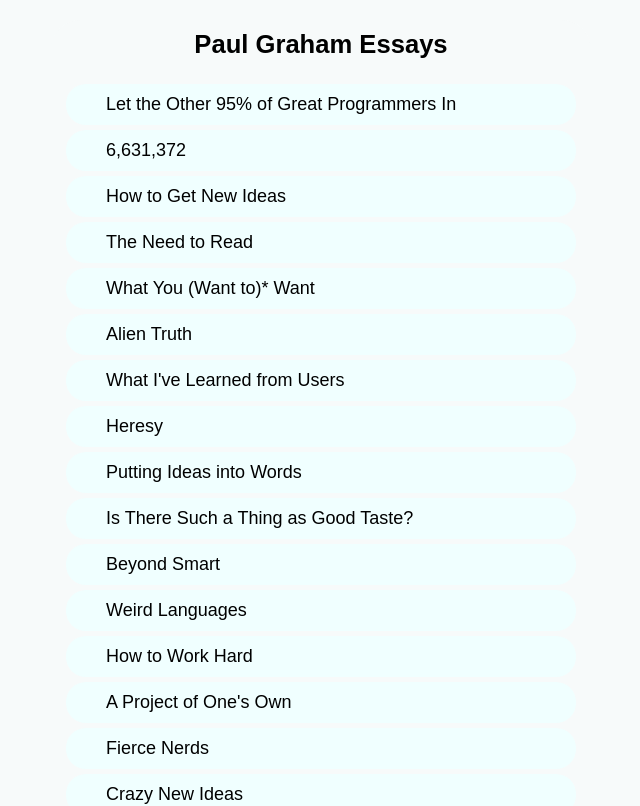
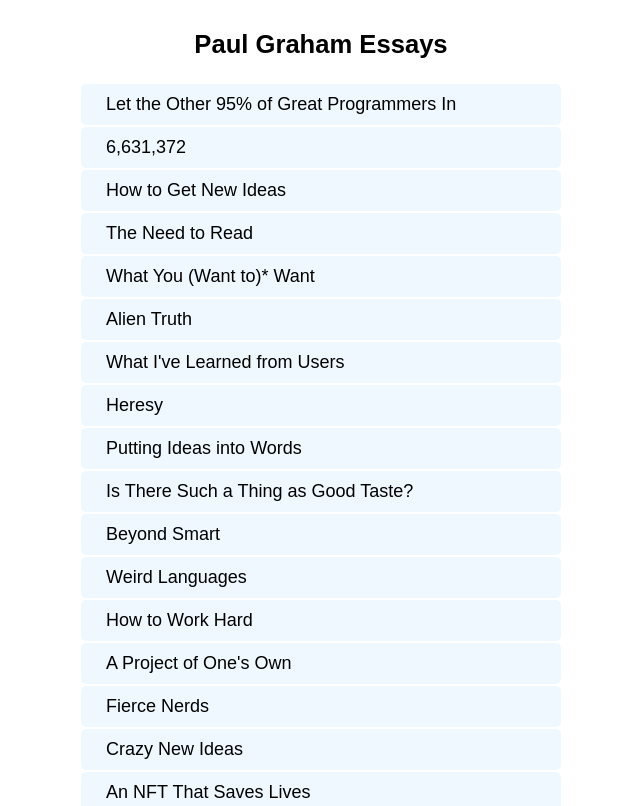
Before and after one commit to rp46/pg-essays, a React (Create React App) app: page / in a window 1280 px wide. Shown: the top 806 px of the page, without its empty margins (319-959 px from the left). Built offline with nearby package versions, Linux system fonts and the light colour scheme.

Commit message:
background css changes

```diff
--- a/src/components/articles.css
+++ b/src/components/articles.css
@@ -4,9 +4,9 @@ ul {
 }
 
 li {
-    border-radius: 20px;
-    padding: 10px 40px;
-    margin: 5px 0;
+    border-radius: 5px;
+    padding: 10px 25px;
+    margin: 2px 0;
     font-size: 18px;
-    background-color:azure;
+    background-color: aliceblue;
 }
--- a/src/styles.css
+++ b/src/styles.css
@@ -2,7 +2,7 @@
     margin: 0;
     padding: 0;
     font-family: 'Montserrat', Arial, Helvetica, sans-serif;
-    background-color: rgb(247, 250, 250);
+    background-color: white;
 }
 
 .container, main{
```
